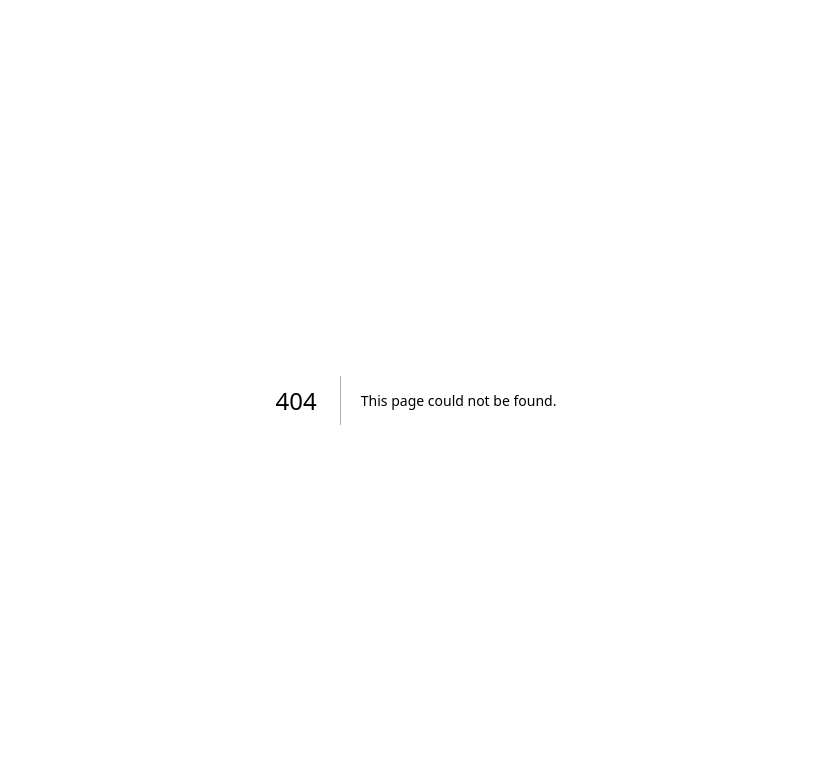
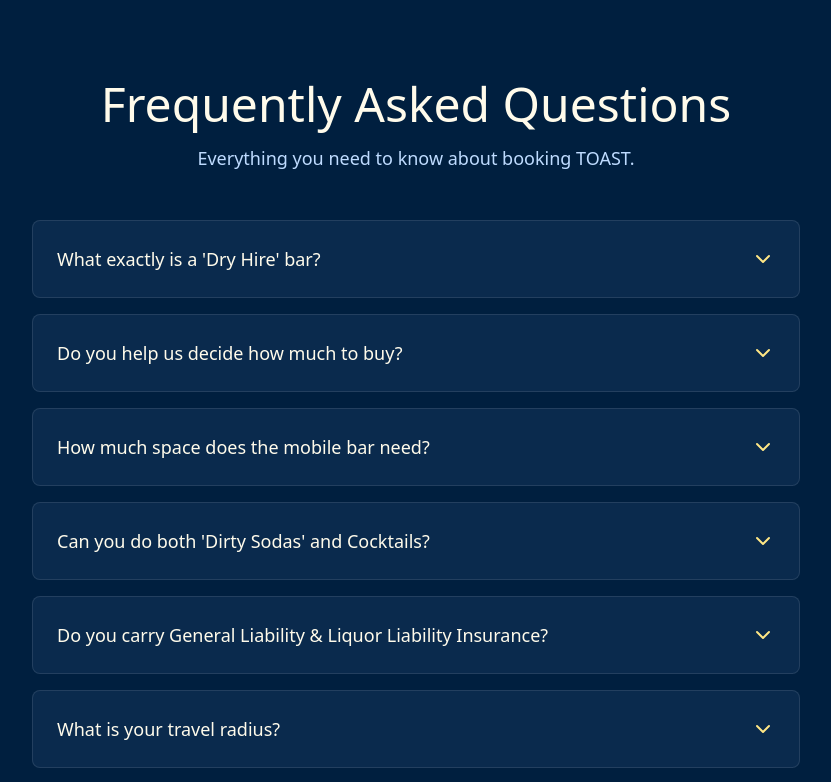
Before and after one commit to sunsetsacoustic/ToastWebsite, a Next.js app: page /faq in a window 1280 px wide. Before the commit this address had no page. Shown: the top 782 px of the page, without its empty margins (224-1055 px from the left). Built offline with nearby package versions, Linux system fonts and the light colour scheme; a web font is replaced by a local one.

Commit message:
feat: add FAQ page

```diff
--- /dev/null
+++ b/app/faq/page.tsx
@@ -0,0 +1,88 @@
+import type { Metadata } from 'next';
+
+export const metadata: Metadata = {
+    title: 'FAQ | TOAST Mobile Bar Co.',
+    description: 'Frequently asked questions about our mobile bar services, pricing, and logistics.',
+};
+
+export default function FAQPage() {
+    const faqs = [
+        {
+            question: "What exactly is a 'Dry Hire' bar?",
+            answer: "Great question! 'Dry Hire' means that you provide the alcohol, and we provide everything else. Due to Texas TABC liquor laws, mobile bars cannot legally sell alcohol. This actually benefits you—it saves you the huge markup venues charge for liquor. You buy the bottles at retail price (from Specs, Total Wine, etc.), and we turn them into a luxury experience."
+        },
+        {
+            question: "Do you help us decide how much to buy?",
+            answer: "Absolutely. We don't leave you guessing. Once you book, we provide a detailed **Custom Shopping List** based on your guest count and menu choices. We calculate exactly how many bottles of vodka, tequila, and wine you need so you don't run out or overspend."
+        },
+        {
+            question: "How much space does the mobile bar need?",
+            answer: "Our standard bar setup requires a **6x4 foot footprint**. We need flat ground (no steep hills!) and access to a standard 120V outlet if you want the bar lights or coffee service. If your venue is remote, we can bring a whisper-quiet generator for a small fee."
+        },
+        {
+            question: "Can you do both 'Dirty Sodas' and Cocktails?",
+            answer: "Yes! This is our most popular 'Hybrid' package. We can set up a **TOAST Mini** station for the kids (or non-drinkers) with Dirty Sodas and Mocktails, while running a full bar for the adults. It keeps everyone happy and hydrated."
+        },
+        {
+            question: "Do you carry General Liability & Liquor Liability Insurance?",
+            answer: "Yes, we carry a $1M General Liability policy and Liquor Liability insurance. We can provide a COI (Certificate of Insurance) to your venue upon request."
+        },
+        {
+            question: "What is your travel radius?",
+            answer: "We are based in Kingwood and the first **20 miles are free**. Beyond that, we charge a modest travel fee ($2/mile) to cover gas and crew time. We regularly serve Austin, Round Rock, Dripping Springs, and the surrounding Hill Country."
+        },
+        {
+            question: "How do I book my date?",
+            answer: "A **50% non-refundable deposit** locks in your date. The remaining balance is due 14 days before your event. Dates fill up fast (especially Saturdays), so we recommend booking as soon as you have your venue secured."
+        }
+    ];
+
+    const jsonLd = {
+        '@context': 'https://schema.org',
+        '@type': 'FAQPage',
+        mainEntity: faqs.map((faq) => ({
+            '@type': 'Question',
+            name: faq.question,
+            acceptedAnswer: {
+                '@type': 'Answer',
+                text: faq.answer,
+            },
+        })),
+    };
+
+    return (
+        <div className="min-h-screen bg-[#001F3F] text-white py-20 px-4 md:px-8">
+            <script
+                type="application/ld+json"
+                dangerouslySetInnerHTML={{ __html: JSON.stringify(jsonLd) }}
+            />
+            <div className="max-w-3xl mx-auto space-y-12">
+                <header className="text-center space-y-4">
+                    <h1 className="text-4xl md:text-5xl font-serif text-amber-50">Frequently Asked Questions</h1>
+                    <p className="text-blue-200 text-lg">Everything you need to know about booking TOAST.</p>
+                </header>
+
+                <div className="space-y-4">
+                    {faqs.map((faq, index) => (
+                        <details
+                            key={index}
+                            className="group bg-[#0a2a4d] rounded-lg border border-white/10 open:bg-[#0f355c] transition-colors duration-200"
+                        >
+                            <summary className="flex items-center justify-between p-6 cursor-pointer list-none">
+                                <h3 className="text-lg font-medium text-amber-50 pr-4">{faq.question}</h3>
+                                <span className="text-amber-200 transition-transform duration-300 group-open:rotate-180">
+                                    <svg xmlns="http://www.w3.org/2000/svg" width="24" height="24" viewBox="0 0 24 24" fill="none" stroke="currentColor" strokeWidth="2" strokeLinecap="round" strokeLinejoin="round">
+                                        <polyline points="6 9 12 15 18 9"></polyline>
+                                    </svg>
+                                </span>
+                            </summary>
+                            <div className="px-6 pb-6 text-blue-100 leading-relaxed space-y-2">
+                                <div dangerouslySetInnerHTML={{ __html: faq.answer.replace(/\*\*(.*?)\*\*/g, '<strong>$1</strong>') }} />
+                            </div>
+                        </details>
+                    ))}
+                </div>
+            </div>
+        </div>
+    );
+}
--- a/app/mini/MiniClient.tsx
+++ b/app/mini/MiniClient.tsx
@@ -5,7 +5,7 @@
 import { Check } from "lucide-react";
 import Image from "next/image";
 import Navbar from "@/components/Navbar";
-import Footer from "@/components/Footer";
+
 
 export default function MiniClient() {
     return (
@@ -201,7 +201,7 @@
                         className="border border-white/10 bg-white/[0.02] backdrop-blur-xl p-12 md:p-16 text-center relative"
                     >
                         <h2 className="text-2xl font-light tracking-[0.2em] text-white mb-6 uppercase">The Mini Package</h2>
-                        <div className="text-4xl md:text-5xl font-light text-slate-300 mb-10 tracking-widest">$500 FLAT</div>
+                        <div className="text-4xl md:text-5xl font-light text-slate-300 mb-10 tracking-widest">$350+</div>
 
                         <ul className="space-y-6 text-left max-w-xs mx-auto mb-12">
                             {[
@@ -234,7 +234,7 @@
                 </div>
             </section>
 
-            <Footer />
+
         </main>
     );
 }
```
Also changed, not shown: 1 other file (tests, documents, lock files or other folders).
